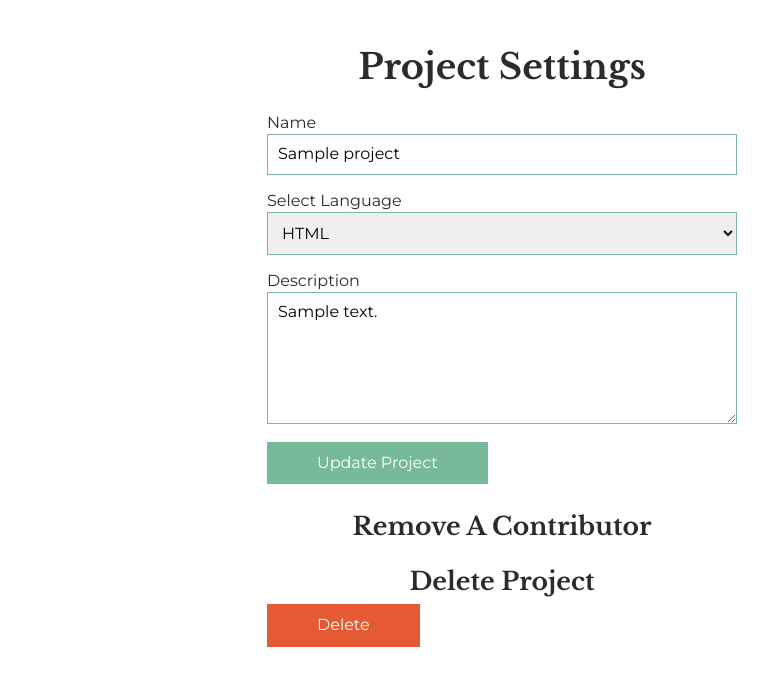
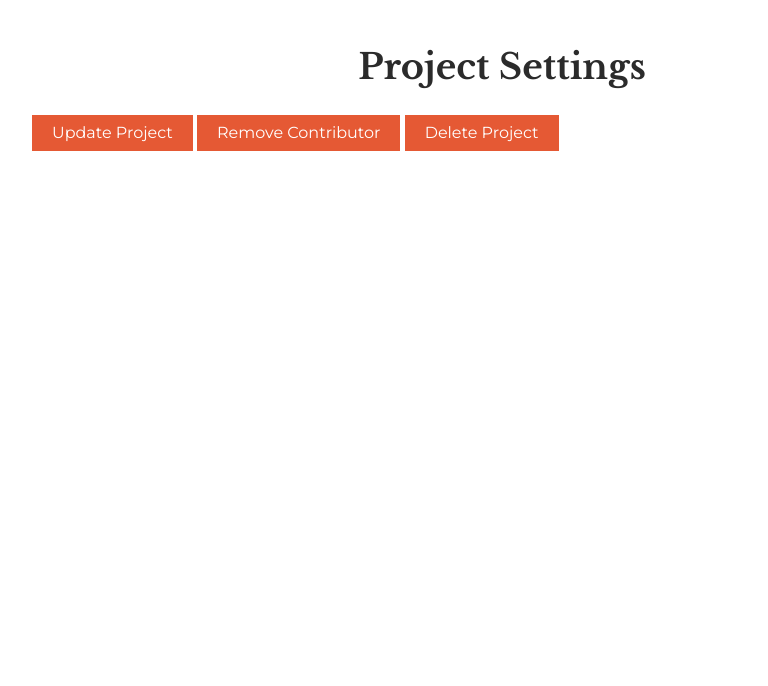
Before and after one commit to amirsaranBIH/sharecode, a Node server app: page /project/600000000000000000000001/settings in a window 1280 px wide. Shown: the part 78-764 px from the top of the page, without its empty margins (138-906 px from the left). Run offline with Node 20, Linux system fonts and the light colour scheme; a user stored in the database is signed in; tables that the repository leaves empty hold one stand-in row (values such as "Sample post"); some libraries are stand-ins or nearby versions.

Commit message:
Style improvements, added .env file for easier development, made better settings UI

```diff
--- a/app.js
+++ b/app.js
@@ -7,9 +7,17 @@
     User = require('./models/User'),
     flash = require('connect-flash'),
     methodOverride = require('method-override'),
-    socket = require('socket.io');
+    socket = require('socket.io'),
+	dotenv = require('dotenv').config();
 
-mongoose.connect(`mongodb://localhost:27017/sharecode`, { useNewUrlParser: true });
+if (process.env.NODE_ENV === 'production') {
+	mongoose.connect(`mongodb://${process.env.MLAB_USER}:${process.env.MLAB_PASS}@${process.env.MLAB_DEPLOYMENT}`);
+} else if (process.env.NODE_ENV === 'development') {
+	mongoose.connect(`mongodb://localhost:27017/sharecode`, { useNewUrlParser: true });
+} else {
+	console.error('**process.env.NODE_ENV is not set!**');
+	return;
+}
 
 var app = express();
 
--- a/public/stylesheets/main.css
+++ b/public/stylesheets/main.css
@@ -1,5 +1,3 @@
-@import url('https://fonts.googleapis.com/css?family=Montserrat:300,400,700');
-@import url('https://fonts.googleapis.com/css?family=Libre+Baskerville:400,700');
 @import url('https://cdnjs.cloudflare.com/ajax/libs/normalize/8.0.0/normalize.min.css');
 @import url('https://cdnjs.cloudflare.com/ajax/libs/font-awesome/4.7.0/css/font-awesome.min.css');
 
--- a/public/stylesheets/modules/_global.css
+++ b/public/stylesheets/modules/_global.css
@@ -19,6 +19,13 @@
   color: white;
   padding: 10px 20px;
   outline-color: var(--lightGrey);
+}
+
+a.button-red {
+  background-color: var(--alert);
+  color: white;
+  padding: 10px 20px;
+  outline-color: var(--alert);
 }
 
 a.button:hover {
--- a/public/stylesheets/modules/_project.css
+++ b/public/stylesheets/modules/_project.css
@@ -71,6 +71,9 @@
   border: 1px solid var(--green);
   border-left: 8px solid var(--green);
   margin-bottom: 20px;
+  display: flex;
+  flex-direction: column;
+  justify-content: space-between;
 }
 
 .project h2 {
--- a/routes/project.js
+++ b/routes/project.js
@@ -37,7 +37,9 @@
 router.route('/:id')
     .get((req, res) => {
       Project.findById(req.params.id).populate('contributors').exec((err, project) => {
-        helper.handleError(err, '/');
+		if (!project) {
+			return res.render('404');
+		}
 
         var canChangeCode = false;
 
@@ -119,13 +121,21 @@
     });
 
 // Remove contributor from list of contributors
-router.delete('/:id/contributor/:contributorId/remove', middleware.isLoggedIn, middleware.isContributor, (req, res) => {
+router.route('/:id/contributor/remove')
+	.get(middleware.isLoggedIn, middleware.isContributor, (req, res) => {
+		Project.findById(req.params.id).populate('contributors').exec((err, project) => {
+			helper.handleError(err, 'back');
+
+			res.render('project/remove-contributor', {project});
+		});
+	})
+	.delete(middleware.isLoggedIn, middleware.isContributor, (req, res) => {
 	  Project.findById(req.params.id).populate('contributors').exec((err, project) => {
 		helper.handleError(err, 'back');
 
 		// Finds the position of the contributor
 		var contributorPos = project.contributors.findIndex(contributor => {
-      return helper.compareIds(contributor._id, req.params.contributorId);
+		  return helper.compareIds(contributor._id, req.body.contributorId);
 		});
 
 		// If it finds something remove it
@@ -157,8 +167,8 @@
 			  });
 			});
 		  });
+		} else {
 			// If it doesn't find a contributor redirect with flash message
-    } else {
 		  req.flash('error', 'Can\'t find contributor.');
 		  return res.redirect('back');
 		}
@@ -168,7 +178,7 @@
 // Update the project, remove contributor and delete project
 router.route('/:id/settings')
     .get(middleware.isLoggedIn, middleware.isContributor, (req, res) => {
-      Project.findById(req.params.id).populate('contributors').exec((err, project) => {
+      Project.findById(req.params.id, (err, project) => {
         helper.handleError(err, `/project/${project._id}`);
 
         res.render('project/settings', {project});
@@ -176,7 +186,15 @@
     });
 
 // Update a project
-router.put('/:id/update', middleware.isLoggedIn, middleware.isContributor, (req, res) => {
+router.route('/:id/update')
+	.get(middleware.isLoggedIn, middleware.isContributor, (req, res) => {
+	  Project.findById(req.params.id, (err, project) => {
+		helper.handleError(err, 'back');
+
+		res.render('project/update-project', {project});
+	  });
+	})
+	.put(middleware.isLoggedIn, middleware.isContributor, (req, res) => {
 	  Project.findByIdAndUpdate(req.params.id, {
 		name: req.body.name,
 		language: req.body.language,
@@ -190,24 +208,40 @@
 	});
 
 // Delete a project
-router.delete('/:id/delete', middleware.isLoggedIn, middleware.isContributor, (req, res) => {
-  Project.findByIdAndRemove(req.params.id, (err, project) => {
+router.route('/:id/delete')
+.get(middleware.isLoggedIn, middleware.isContributor, (req, res) => {
+	Project.findById(req.params.id, (err, project) => {
+		helper.handleError(err, 'back');
+
+		res.render('project/delete-project', {project});
+	  });
+})
+.delete(middleware.isLoggedIn, middleware.isContributor, (req, res) => {
+	Project.findById(req.params.id).populate('contributors').exec((err, projectToDelete) => {
+		if (projectToDelete.name !== req.body.project_name) {
+			helper.handleError(err, `/profile/${req.user._id}`);
+			req.flash('error', 'You didn\'t type the right name of the project.');
+			return res.redirect(`/project/${projectToDelete._id}/delete`);
+		} else {
+			Project.deleteOne({ _id: projectToDelete._id }, (err, project) => {
 				helper.handleError(err, `/profile/${req.user._id}`);
 
-    project.contributors.forEach(contributor => {
+				projectToDelete.contributors.forEach(contributor => {
 				  User.findById(contributor, (err, user) => {
 					helper.handleError(err, `/profile/${req.user._id}`);
 
 					var deletedProjectPos = user.projects.some(projectId => {
-          return helper.compareIds(projectId, project._id);
+					  return helper.compareIds(projectId, projectToDelete._id);
 					});
 					user.projects.splice(deletedProjectPos, 1);
 					user.save();
 				  });
 				});
 
-    req.flash('success', 'Successfully removed project named ' + project.name);
+				req.flash('success', 'Successfully removed project named ' + projectToDelete.name);
 				return res.redirect(`/profile/${req.user._id}`);
+			});
+		}
 	});
 });
 
--- a/views/partials/header.ejs
+++ b/views/partials/header.ejs
@@ -7,9 +7,10 @@
 
     <title>Share Code</title>
 
+	<link rel="stylesheet" href="https://maxcdn.bootstrapcdn.com/bootstrap/4.0.0/css/bootstrap.min.css" integrity="sha384-Gn5384xqQ1aoWXA+058RXPxPg6fy4IWvTNh0E263XmFcJlSAwiGgFAW/dAiS6JXm" crossorigin="anonymous">
+	<link rel="stylesheet" href="/stylesheets/main.css">
+	<link href="https://fonts.googleapis.com/css?family=Libre+Baskerville:400,700|Montserrat:400,700&display=swap" rel="stylesheet">
     <link rel="shortcut icon" href="/images/favicon.ico">
-    <link rel="stylesheet" href="https://maxcdn.bootstrapcdn.com/bootstrap/4.0.0/css/bootstrap.min.css" integrity="sha384-Gn5384xqQ1aoWXA+058RXPxPg6fy4IWvTNh0E263XmFcJlSAwiGgFAW/dAiS6JXm" crossorigin="anonymous">
-    <link rel="stylesheet" href="/stylesheets/main.css">
   </head>
 
   <body>
--- a/views/project/settings.ejs
+++ b/views/project/settings.ejs
@@ -3,43 +3,11 @@
 <div class="wrapper">
   <h1>Project Settings</h1>
 
-  <form action="/project/<%= project._id %>/update?_method=PUT" method="POST">
-    <label for="name">Name</label>
-    <input type="text" id="name" name="name" placeholder="Name of the project" value="<%= project.name %>">
-    <label for="language">Select Language</label>
-    <select id="language" name="language">
-      <option value="html" selected>HTML</option>
-      <option value="css">CSS</option>
-      <option value="js">JavaScript</option>
-      <option value="php">PHP</option>
-      <option value="java">Java</option>
-    </select>
-    <label for="description">Description</label>
-    <textarea id="description" name="description" rows="6" placeholder="Describe your new project"><%= project.description %></textarea>
-    <button>Update Project</button>
-  </form>
-
-  <section class="contributors-list">
-    <h2>Remove A Contributor</h2>
-    <ul>
-      <% project.contributors.forEach(contributor => { %>
-        <% if (!(JSON.stringify(project.owner) === JSON.stringify(contributor._id))) { %>
-          <li>
-            <form action="/project/<%= project._id %>/contributor/<%= contributor._id %>/remove?_method=DELETE" method="POST">
-              <button>Remove <%= contributor.username %></button>
-            </form>
-          </li>
-        <% } %>
-      <% }); %>
-    </ul>
-  </section>
-
-  <section class="delete-project">
-    <h2>Delete Project</h2>
-    <form action="/project/<%= project._id %>/delete?_method=DELETE" method="POST">
-      <button>Delete</button>
-    </form>
-  </section>
+  <div class="button-group">
+      <a class="button-red" href="/project/<%= project._id %>/update">Update Project</a>
+	  <a class="button-red" href="/project/<%= project._id %>/contributor/remove">Remove Contributor</a>
+	  <a class="button-red" href="/project/<%= project._id %>/delete">Delete Project</a>
+  </div>
 </div>
 
 <% include ../partials/footer %>
```
Also changed, not shown: package.json (+7 -1 lines), routes/index.js (+9 -4 lines), views/404.ejs (added, +16 -0 lines), views/profile.ejs (+17 -6 lines), views/project/delete-project.ejs (added, +13 -0 lines), views/project/remove-contributor.ejs (added, +17 -0 lines), views/project/update-project.ejs (added, +23 -0 lines), 2 other files. Lines whose indentation alone changed are shown as unchanged.
